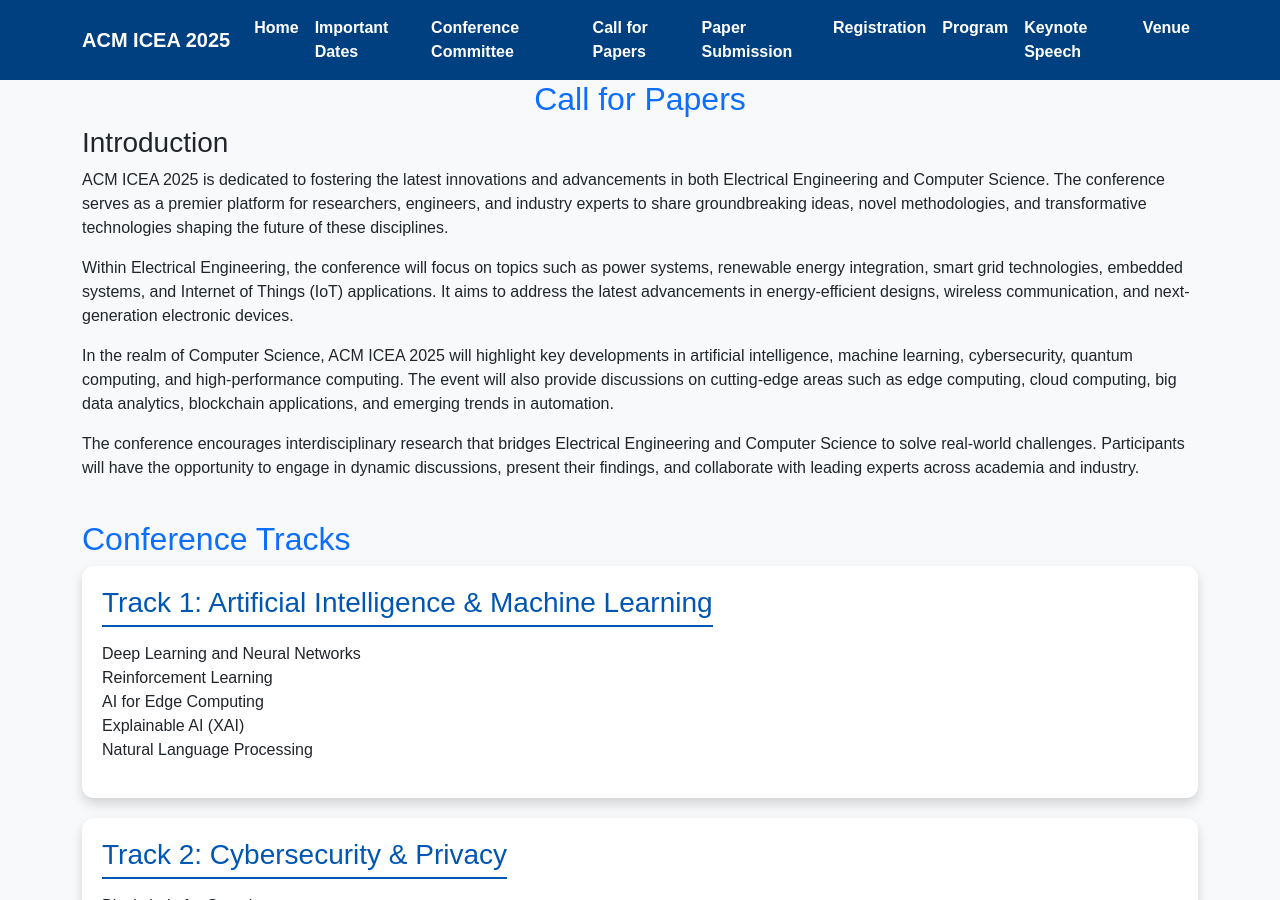
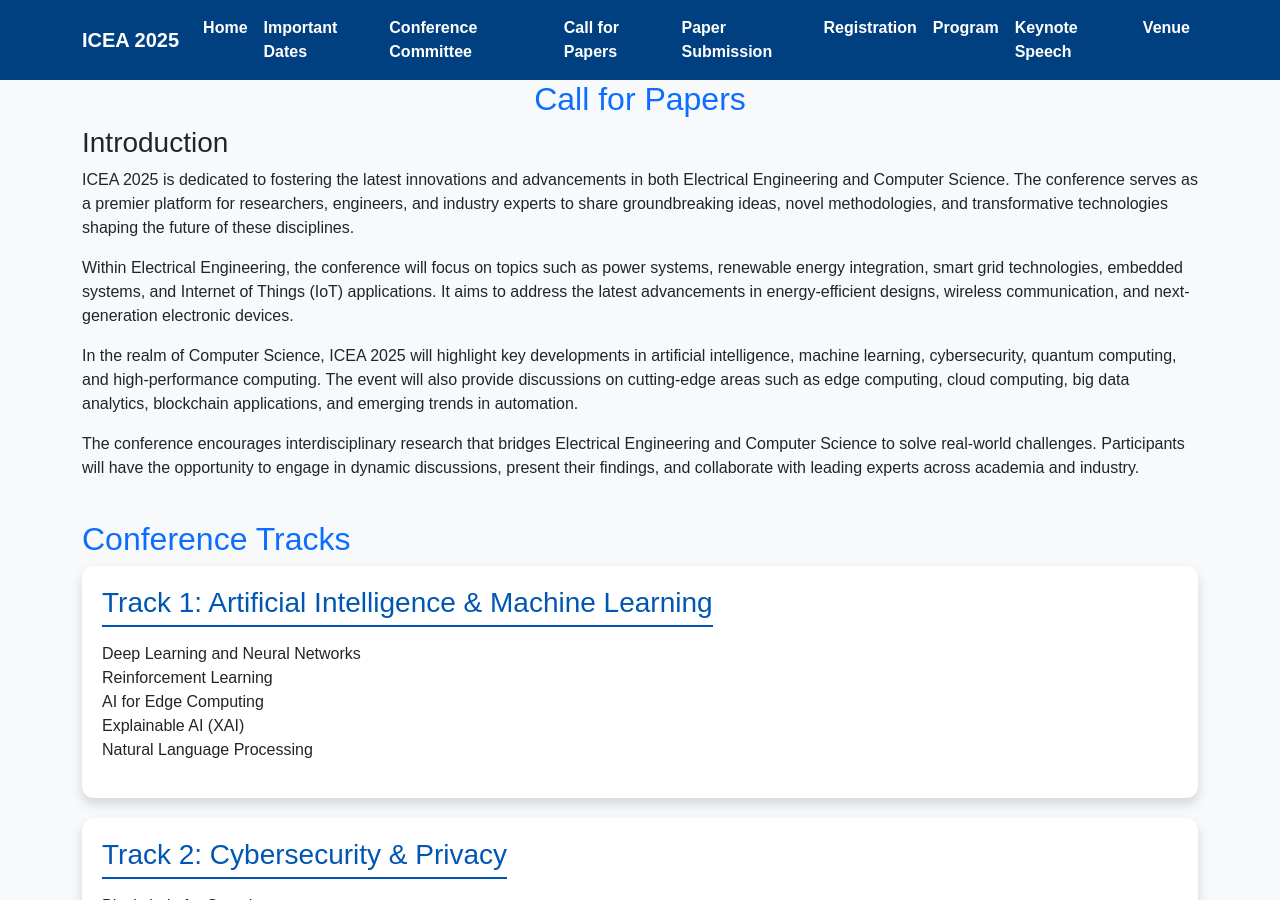
Before and after one commit to icea2025/latrobe, a Jekyll site: the page papers/index.html, which Jekyll copies as it is, in a window 1280 px wide and 900 px high. Built offline with Jekyll 4.4.1, drawn with Linux system fonts in a browser that asks for light colours; some of the changed text lies outside the part shown.

Commit message:
Update index.html

```diff
--- a/papers/index.html
+++ b/papers/index.html
@@ -3,7 +3,7 @@
 <head>
   <meta charset="UTF-8">
   <meta name="viewport" content="width=device-width, initial-scale=1.0">
-  <title>ACM ICEA 2025 - Call for Papers</title>
+  <title> ICEA 2025 - Call for Papers</title>
   <link rel="stylesheet" href="https://cdnjs.cloudflare.com/ajax/libs/font-awesome/6.0.0/css/all.min.css">
   <link rel="stylesheet" href="https://cdnjs.cloudflare.com/ajax/libs/bootstrap/5.3.0/css/bootstrap.min.css">
   <style>
@@ -84,7 +84,7 @@
 <body>
 <nav class="navbar navbar-expand-lg navbar-dark">
   <div class="container">
-    <a class="navbar-brand" href="/latrobe/index.html">ACM ICEA 2025</a>
+    <a class="navbar-brand" href="/latrobe/index.html"> ICEA 2025</a>
     <button class="navbar-toggler" type="button" data-bs-toggle="collapse" data-bs-target="#navbarNav"
             aria-controls="navbarNav" aria-expanded="false" aria-label="Toggle navigation">
       <span class="navbar-toggler-icon"></span>
@@ -112,9 +112,9 @@
 
     <div class="section">
       <h3>Introduction</h3>
-      <p>ACM ICEA 2025 is dedicated to fostering the latest innovations and advancements in both Electrical Engineering and Computer Science. The conference serves as a premier platform for researchers, engineers, and industry experts to share groundbreaking ideas, novel methodologies, and transformative technologies shaping the future of these disciplines.</p>
+      <p> ICEA 2025 is dedicated to fostering the latest innovations and advancements in both Electrical Engineering and Computer Science. The conference serves as a premier platform for researchers, engineers, and industry experts to share groundbreaking ideas, novel methodologies, and transformative technologies shaping the future of these disciplines.</p>
       <p>Within Electrical Engineering, the conference will focus on topics such as power systems, renewable energy integration, smart grid technologies, embedded systems, and Internet of Things (IoT) applications. It aims to address the latest advancements in energy-efficient designs, wireless communication, and next-generation electronic devices.</p>
-      <p>In the realm of Computer Science, ACM ICEA 2025 will highlight key developments in artificial intelligence, machine learning, cybersecurity, quantum computing, and high-performance computing. The event will also provide discussions on cutting-edge areas such as edge computing, cloud computing, big data analytics, blockchain applications, and emerging trends in automation.</p>
+      <p>In the realm of Computer Science,  ICEA 2025 will highlight key developments in artificial intelligence, machine learning, cybersecurity, quantum computing, and high-performance computing. The event will also provide discussions on cutting-edge areas such as edge computing, cloud computing, big data analytics, blockchain applications, and emerging trends in automation.</p>
       <p>The conference encourages interdisciplinary research that bridges Electrical Engineering and Computer Science to solve real-world challenges. Participants will have the opportunity to engage in dynamic discussions, present their findings, and collaborate with leading experts across academia and industry.</p>
     </div>
 
@@ -202,8 +202,8 @@
 
     <div class="submission-info">
       <h3>Paper Publication</h3>
-      <p>All papers will be fully refereed and undergo a single-blind review process by at least three referees. Accepted papers will be published in the International Conference Proceedings Series by ACM.</p>
-      <img src="https://icea-conf.github.io/2024/image/icps-logo-plain.jpg" alt="ACM ICPS Logo" style="max-width: 30%; height: auto; display: block; margin: auto;" />
+      <p>All papers will be fully refereed and undergo a single-blind review process by at least three referees. Accepted papers will be published in the International Conference Proceedings Series by .</p>
+      <img src="https://icea-conf.github.io/2024/image/icps-logo-plain.jpg" alt=" ICPS Logo" style="max-width: 30%; height: auto; display: block; margin: auto;" />
     </div>
 
     <div class="submission-info text-center">
```
